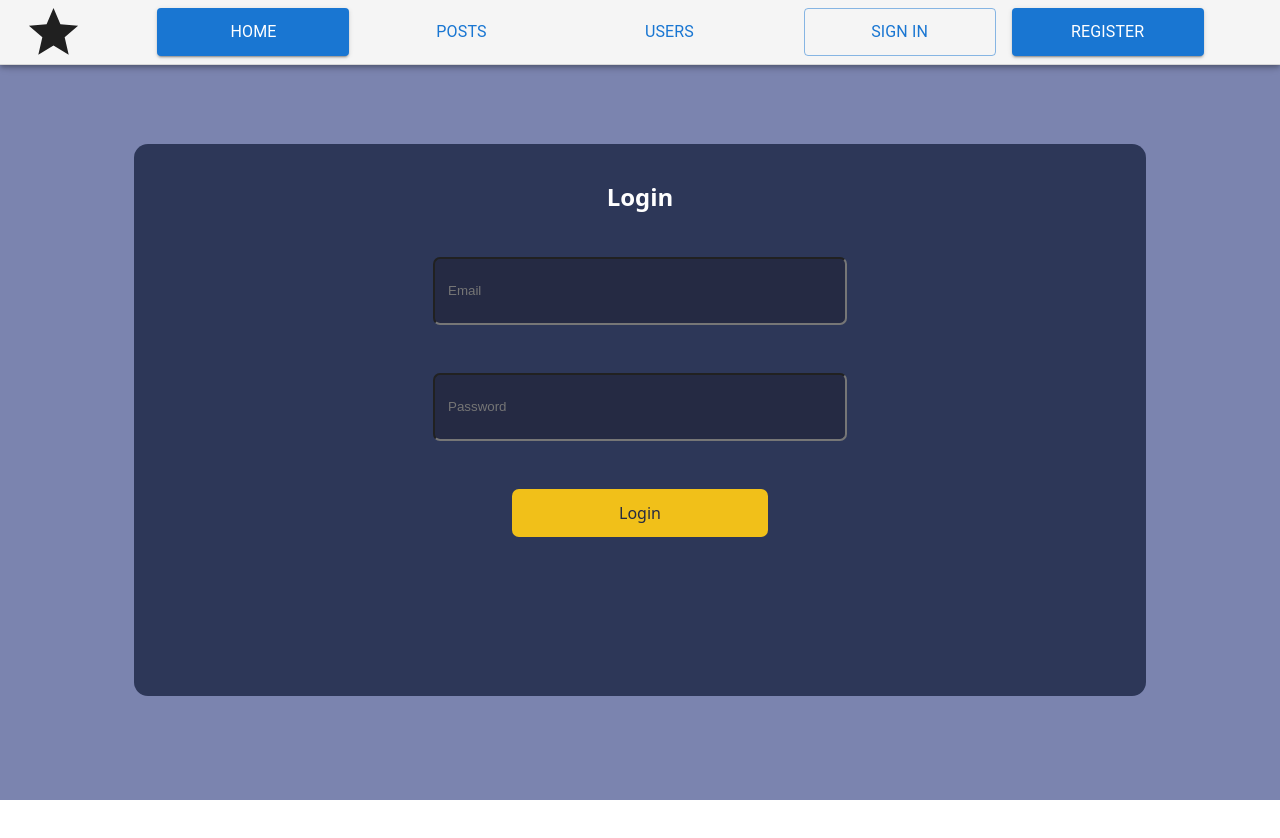
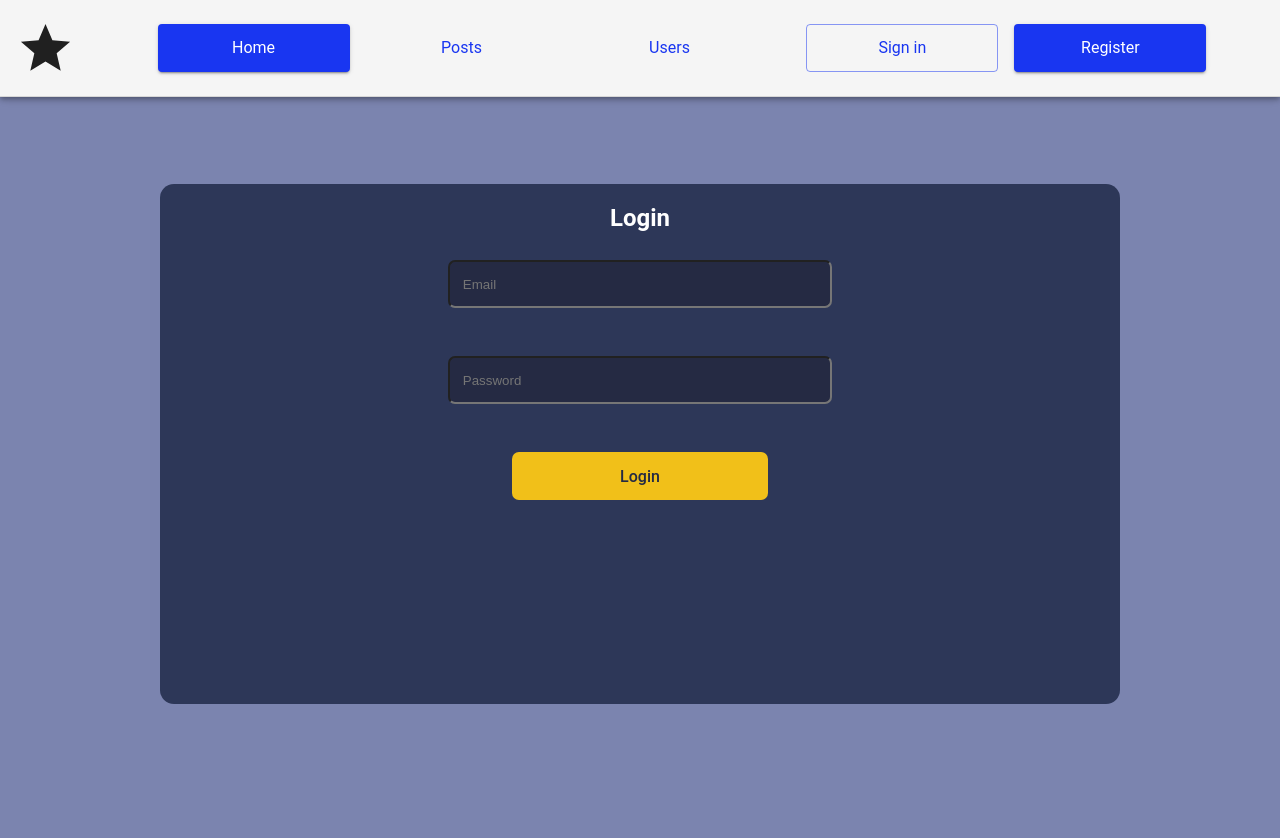
Before and after one commit to klobaziewicz/ztpai, a React (Create React App) app in the folder frontend/: page /login in a window 1280 px wide. Shown: the top 838 px of the page. Before the commit the page ends 800 px from the top, so only its background shows below. Built offline with nearby package versions, Linux system fonts and the light colour scheme.

Commit message:
style(ui): update layout on post and home page

```diff
--- a/frontend/src/App.jsx
+++ b/frontend/src/App.jsx
@@ -8,9 +8,14 @@ import CreateUserForm from './controllers/CreateUserForm';
 import Register from './controllers/Register';
 import Notification from "./controllers/Notification";
 import Posts from "./controllers/Posts";
+import { ThemeProvider } from "@mui/material/styles";
+import CssBaseline from "@mui/material/CssBaseline";
+import theme from "./Theme.jsx";
 
 function App() {
     return (
+        <ThemeProvider theme={theme}>
+            <CssBaseline />
             <Router>
                 <Routes>
                     <Route path="/" element={<Home />} />
@@ -24,6 +29,7 @@ function App() {
                     <Route path="*" element={<NotFound />} />
                 </Routes>
             </Router>
+        </ThemeProvider>
     );
 }
 
--- /dev/null
+++ b/frontend/src/Theme.jsx
@@ -0,0 +1,28 @@
+import { createTheme } from "@mui/material/styles";
+
+const theme = createTheme({
+    palette: {
+        primary: {
+            main: "#1936f1",
+        },
+        secondary: {
+            main: "#252a43",
+        },
+        background: {
+            default: "#7b84af",
+            paper: "#2d3758",
+        },
+    },
+    typography: {
+        fontFamily: "'Roboto', 'Helvetica', 'Arial', sans-serif",
+        h2: {
+            color: "#fff",
+        },
+        button: {
+            textTransform: "none",
+        },
+    },
+    spacing: 8,
+});
+
+export default theme;
--- a/frontend/src/controllers/Home.jsx
+++ b/frontend/src/controllers/Home.jsx
@@ -1,5 +1,6 @@
 import { useEffect, useState } from "react";
 import Nav from './Nav'
+import '../style/posts.css';
 
 function Home() {
     const [data, setData] = useState(null);
@@ -22,6 +23,9 @@ function Home() {
             <Nav />
             <div>
                 {data ? data.dane : "Loading..."}
+                <div className="text">
+                    <h1>Witaj! kliknij w przyciski nawigacji</h1>
+                </div>
             </div>
         </div>
     );
--- a/frontend/src/controllers/Login.jsx
+++ b/frontend/src/controllers/Login.jsx
@@ -74,7 +74,7 @@ function Login() {
             </form>
 
             {error && <p style={{ color: 'red' }}>{error}</p>}
-            {success && <p style={{ color: 'green' }}>Login successful!</p>}
+            {success && <p style={{ color: 'lightgreen' }}>Login successful!</p>}
         </div>
     );
 }
--- a/frontend/src/controllers/Nav.jsx
+++ b/frontend/src/controllers/Nav.jsx
@@ -18,7 +18,7 @@ const Nav = () => {
             color="default"
             sx={{ borderBottom: 1, borderColor: "divider", width: "100vw", top: 0, display: "flex" }}
         >
-            <Toolbar sx={{ display: "flex", justifyContent: "space-between", alignItems: "center", minWidth: "80px", Widht: "10vw" }}>
+            <Toolbar sx={{ display: "flex", flexDirection: { xs: "column", sm: "row" }, justifyContent: "space-between", alignItems: "center", minWidth: "80px", Widht: "10vw", padding: { xs: 1, sm: 2 } }}>
                 <Box sx={{ display: "flex", flexGrow: 1}}>
                     <StarIcon sx={{ fontSize: 59 }} />
                 </Box>
--- a/frontend/src/controllers/Posts.jsx
+++ b/frontend/src/controllers/Posts.jsx
@@ -1,5 +1,6 @@
 import React, { useEffect, useState } from "react";
 import Nav from "./Nav";
+import '../style/posts.css';
 import {Link} from "react-router-dom";
 
 function Posts() {
@@ -105,10 +106,10 @@ function Posts() {
     };
 
     return (
-        <div>
+        <div className="posts">
             <Nav/>
-            <h2>Create Post</h2>
-            <form onSubmit={handleSubmit} style={{maxWidth: '600px', marginTop: '20px'}}>
+            <form onSubmit={handleSubmit} style={{maxWidth: '70vw', marginTop: '10vh'}}>
+                <h2>Create Post</h2>
                 <div>
                     <label>Title:</label>
                     <input
@@ -122,6 +123,7 @@ function Posts() {
                 <div>
                     <label>Content:</label>
                     <input
+                        className="content"
                         type="text"
                         name="content"
                         value={formData.content}
@@ -136,7 +138,7 @@ function Posts() {
             </form>
 
             <h2>Posts</h2>
-            <button onClick={fetchPosts} disabled={loadingPost}>
+            <button className="refresh" onClick={fetchPosts} disabled={loadingPost}>
                 {loadingPost ? "Ładowanie..." : "Odśwież"}
             </button>
             <ul>
--- a/frontend/src/style/loginRegister.css
+++ b/frontend/src/style/loginRegister.css
@@ -36,6 +36,8 @@ button, input{
 }
 button{
     width: 20vw;
+}
+button[type=submit]{
     background-color: #f1c019;
     color: #252a43;
 }
--- /dev/null
+++ b/frontend/src/style/posts.css
@@ -0,0 +1,68 @@
+* {
+    margin: 0;
+    padding: 0;
+    box-sizing: border-box;
+}
+
+#root {
+    min-height: 100vh;
+}
+
+body {
+    height: 200vh !important;
+    overflow-y: auto !important;
+    padding-top: 10vh;
+    margin: 0;
+    padding: 0;
+}
+
+body::after {
+    content: "";
+    display: block;
+    height: 3vh;
+    background-color: #7b84af;
+}
+
+html {
+    background-color: #7b84af;
+}
+
+label {
+    margin-right: 2vw;
+    color: white;
+}
+
+.content {
+    height: 20vh;
+    width: 45vw;
+}
+
+li{
+    list-style-type: none;
+    background-color: #8eb6e1;
+    margin-bottom: 3vh;
+    border-radius: 7px;
+    padding: 2vh 2vw;
+}
+
+li button {
+    margin-left: 4vw;
+}
+
+.refresh{
+    margin: 2vh 30vw;
+}
+
+ul {
+    margin-bottom: 3vh;
+}
+
+.text {
+    height: 100%;
+    width: 100vw;
+    background-color: #7b84af;
+}
+
+.text h1{
+    margin: 9vh 7vw;
+}
```
Lines whose indentation alone changed are shown as unchanged.
